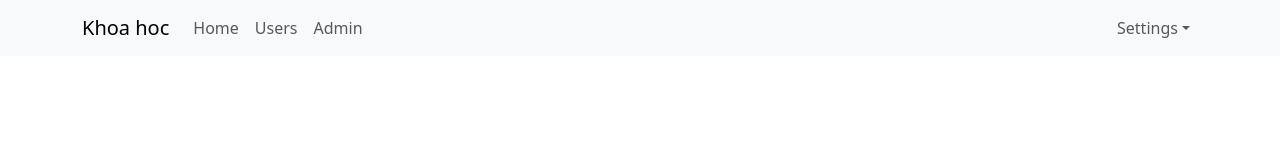
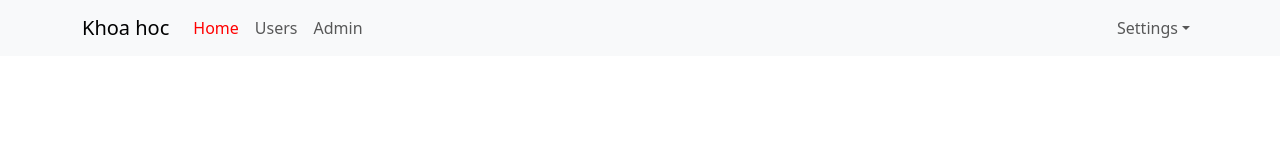
Before and after one commit to tranphu69/demo, a React (Create React App) app: page / in a window 1280 px wide. Shown: the top 160 px of the page. Built offline with nearby package versions, Linux system fonts and the light colour scheme.

Commit message:
video 50

```diff
--- a/src/App.scss
+++ b/src/App.scss
@@ -7,3 +7,17 @@
   -webkit-font-smoothing: antialiased;
   -moz-osx-font-smoothing: grayscale;
 }
+.app-container {
+  .header-container {
+    .navbar-nav{
+      .nav-link{
+        &.active{
+          color: red;
+        }
+      }
+    }
+    // .navbar-nav .nav-link.active{
+    //   color: red;
+    // }
+  }
+}
--- a/src/components/Header/Header.js
+++ b/src/components/Header/Header.js
@@ -2,7 +2,7 @@
 import Nav from 'react-bootstrap/Nav';
 import Navbar from 'react-bootstrap/Navbar';
 import NavDropdown from 'react-bootstrap/NavDropdown';
-import { Link } from 'react-router-dom';
+import { NavLink } from 'react-router-dom';
 
 const Header = () => {
   return (
@@ -12,9 +12,9 @@
         <Navbar.Toggle aria-controls="basic-navbar-nav" />
         <Navbar.Collapse id="basic-navbar-nav">
           <Nav className="me-auto">
-            <Link to="/" className='nav-link'>Home</Link>
-            <Link to="/users" className='nav-link'> Users </Link>
-            <Link to="/admin" className='nav-link'> Admin </Link>
+            <NavLink to="/" className='nav-link'>Home</NavLink>
+            <NavLink to="/users" className='nav-link'> Users </NavLink>
+            <NavLink to="/admin" className='nav-link'> Admin </NavLink>
           </Nav>
           <Nav>
             <NavDropdown title="Settings" id="basic-nav-dropdown">
```
